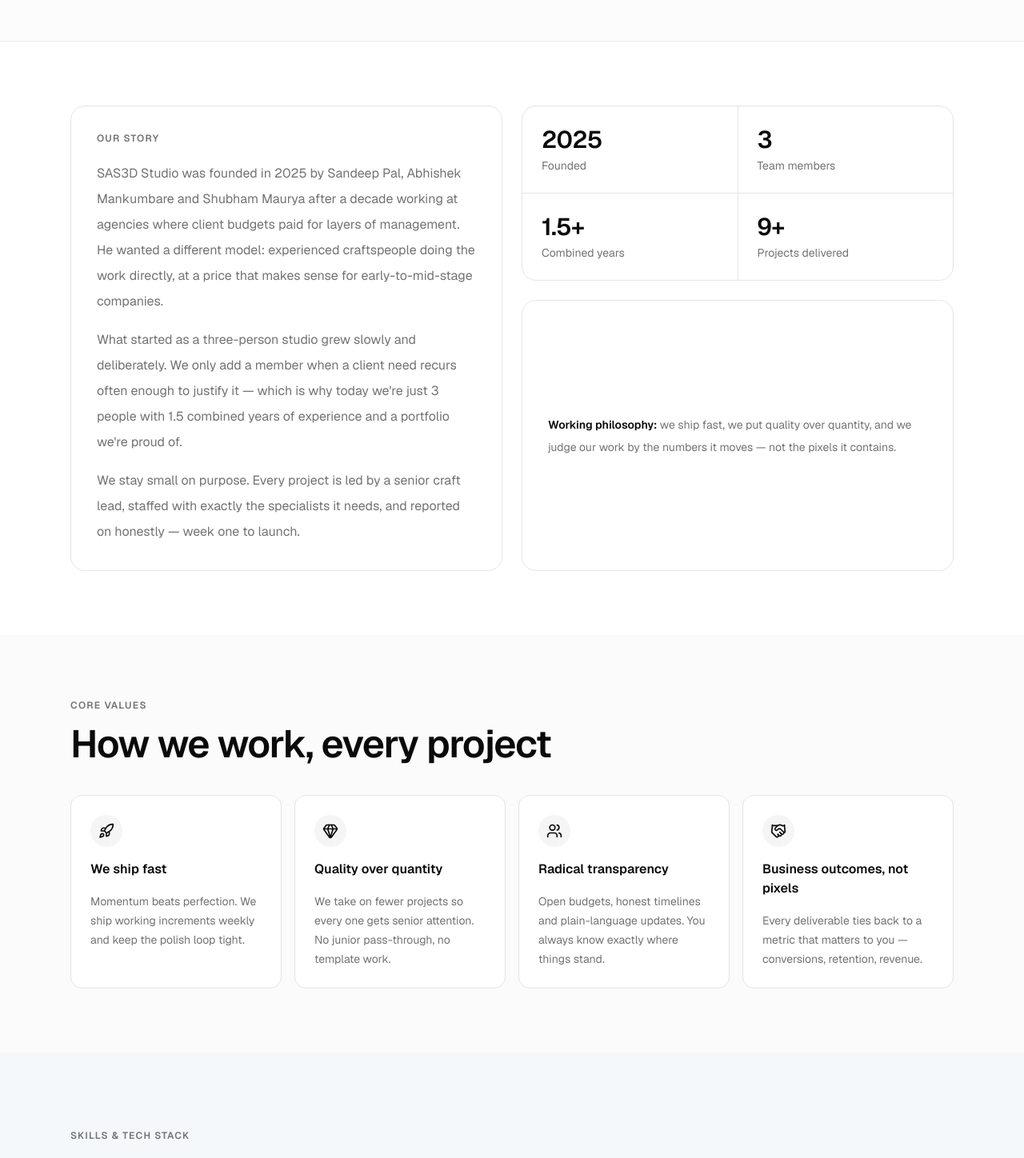
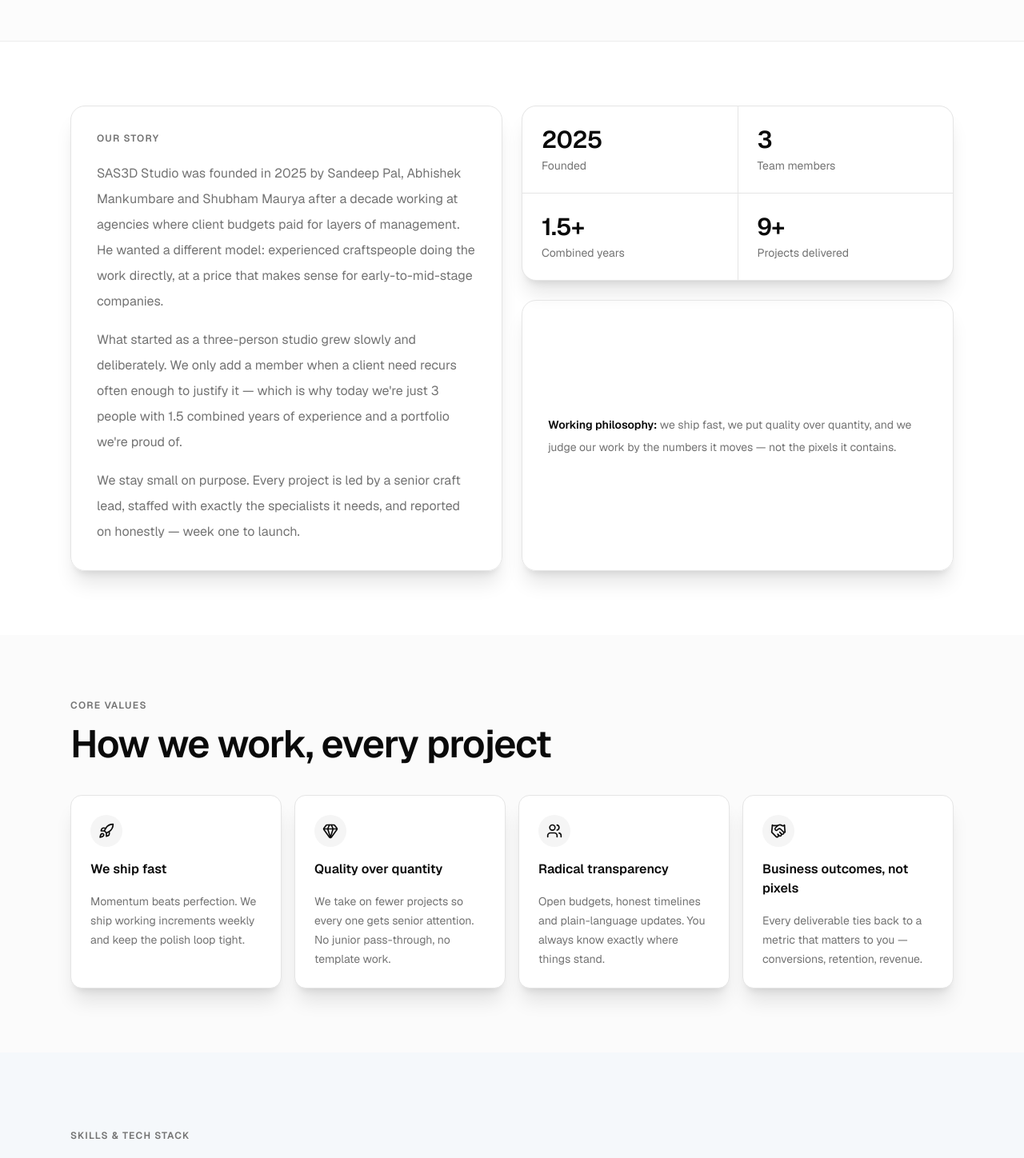
Before and after one commit to Shubhamprogrammar/sas3d, a Next.js app: page /about in a window 1280 px wide. Shown: the part 420-1868 px from the top of the page at 80% size. Built offline with nearby package versions, Linux system fonts and the light colour scheme.

Commit message:
add shadow in About and team

```diff
--- a/src/app/about/page.tsx
+++ b/src/app/about/page.tsx
@@ -33,7 +33,7 @@
       <section className="py-20">
         <div className="mx-auto max-w-6xl px-4 sm:px-6">
           <div className="grid gap-6 lg:grid-cols-2">
-            <div className="rounded-2xl border border-border p-8">
+            <div className="rounded-2xl border border-border p-8 shadow-xl">
               <p className="text-xs font-semibold uppercase tracking-widest text-muted-foreground">
                 Our story
               </p>
@@ -61,7 +61,7 @@
             </div>
 
             <div className="flex flex-col gap-6">
-              <div className="grid grid-cols-2 gap-px overflow-hidden rounded-2xl border border-border bg-border">
+              <div className="grid grid-cols-2 gap-px overflow-hidden rounded-2xl border border-border bg-border shadow-xl">
                 {stats.map((stat) => (
                   <div key={stat.label} className="flex flex-col gap-1 bg-background p-6">
                     <span className="text-3xl font-semibold tracking-tight">
@@ -73,7 +73,7 @@
                   </div>
                 ))}
               </div>
-              <div className="flex flex-1 flex-col justify-center rounded-2xl border border-border p-8">
+              <div className="flex flex-1 flex-col justify-center rounded-2xl border border-border p-8 shadow-xl">
                 <p className="text-sm leading-7 text-muted-foreground">
                   <span className="font-semibold text-foreground">
                     Working philosophy:
@@ -93,11 +93,11 @@
             eyebrow="Core values"
             title="How we work, every project"
           />
-          <div className="mt-10 grid gap-4 sm:grid-cols-2 lg:grid-cols-4">
+          <div className="mt-10 grid gap-4 sm:grid-cols-2 lg:grid-cols-4 ">
             {CORE_VALUES.map((value) => (
               <div
                 key={value.title}
-                className="flex flex-col gap-4 rounded-xl border border-border bg-background p-6"
+                className="flex flex-col gap-4 rounded-xl border border-border bg-background p-6 shadow-xl"
               >
                 <span className="flex size-10 items-center justify-center rounded-full bg-muted">
                   <Icon name={value.icon} className="size-5" />
--- a/src/components/sections/team-grid.tsx
+++ b/src/components/sections/team-grid.tsx
@@ -27,12 +27,12 @@
             action={{ label: "Meet everyone", href: "/team" }}
           />
         )}
-        <div className="mt-12 grid gap-4 sm:grid-cols-2 lg:grid-cols-3">
+        <div className="mt-12 grid gap-4 sm:grid-cols-2 lg:grid-cols-3 ">
           {items.map((member) => (
             <Link
               key={member.slug}
               href={`/team/${member.slug}`}
-              className="group flex flex-col gap-5 rounded-xl border border-border bg-background p-6 transition-colors hover:border-foreground/30"
+              className="group flex flex-col gap-5 rounded-xl border border-border bg-background p-6 transition-colors hover:border-foreground/30 shadow-xl"
             >
               <div className="relative aspect-square overflow-hidden rounded-xl bg-muted">
                 <Image
```
